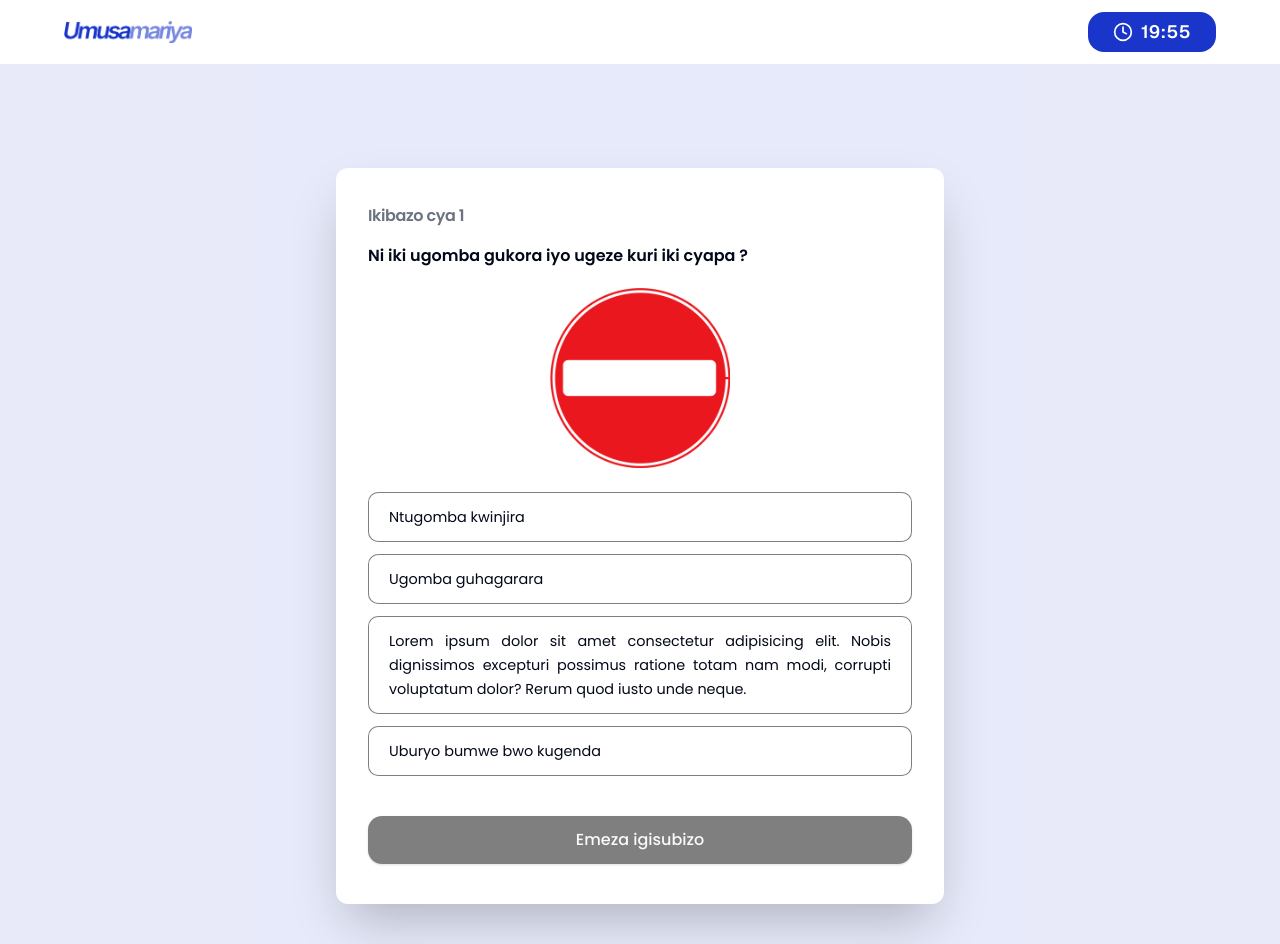
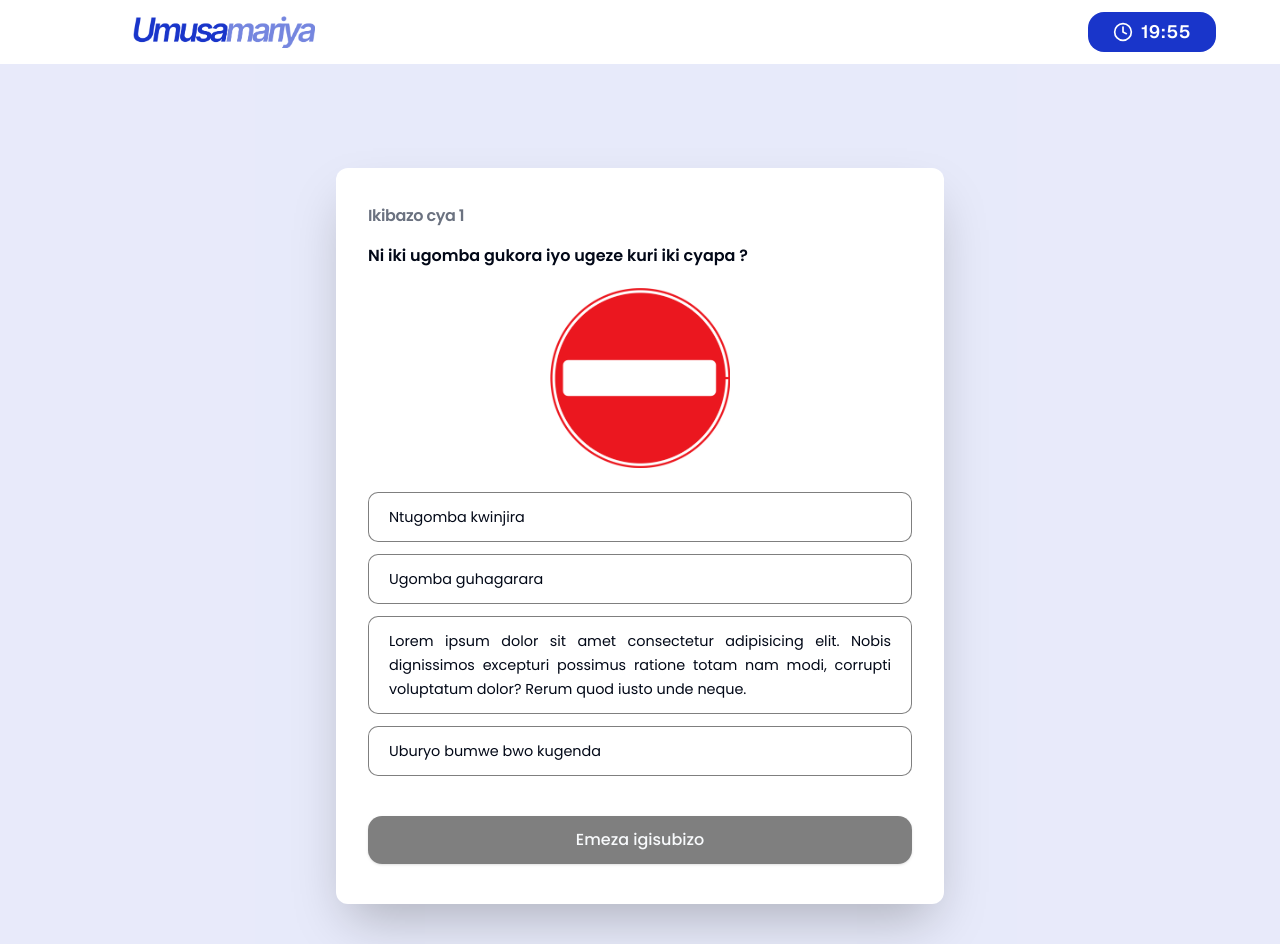
Before and after one commit to I-A-NextGen/kora_fn, a Next.js app: page /ikizamini in a window 1280 px wide. Built offline with nearby package versions, Linux system fonts and the light colour scheme.

Commit message:
fix(Logo): adjust logo dimensions for improved layout

```diff
--- a/src/components/Logo.tsx
+++ b/src/components/Logo.tsx
@@ -5,7 +5,7 @@ const Logo = ({ link }: { link: boolean }) => {
   if (link) {
     return (
       <Link href={"/"}>
-        <div className="relative h-10 w-32">
+        <div className="relative h-8 w-80">
           <Image
             src={"/Umusamariyadark.png"}
             alt="logo"
@@ -17,8 +17,7 @@ const Logo = ({ link }: { link: boolean }) => {
     );
   }
   return (
-    <Link href={"/"}>
-      <div className="relative h-10 w-32">
+    <div className="relative h-8 w-80">
       <Image
         src={"/Umusamariyadark.png"}
         alt="logo"
@@ -26,7 +25,6 @@ const Logo = ({ link }: { link: boolean }) => {
         className="object-contain"
       />
     </div>
-    </Link>
   );
 };
 
```
Lines whose indentation alone changed are shown as unchanged.
